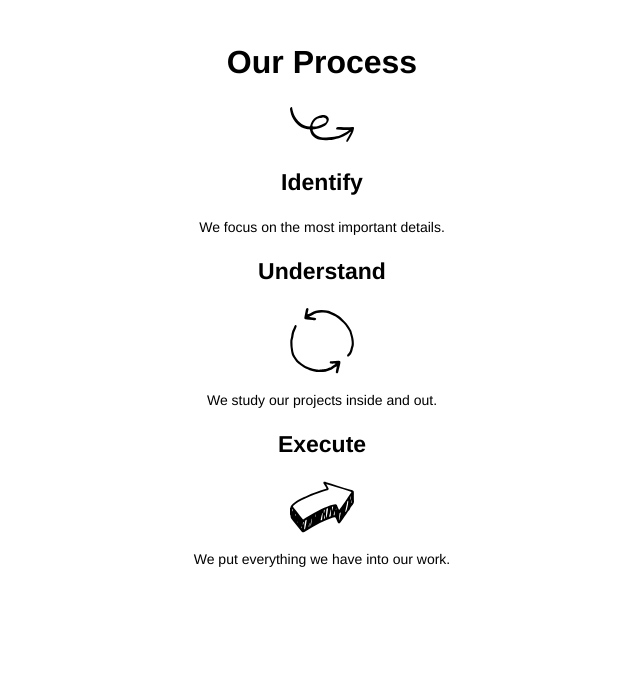
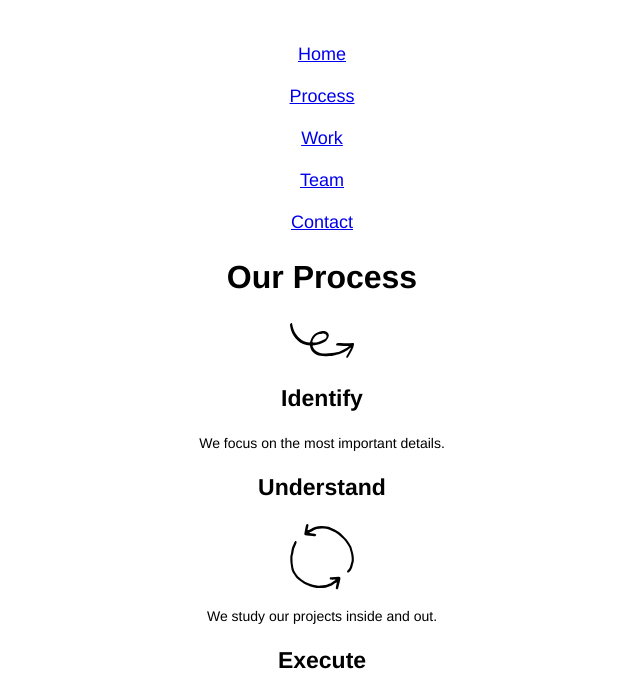
Before and after one commit to le-ju/Broadway, a plain HTML site: page broadway/index.html in a window 1280 px wide. Shown: the part 130-807 px from the top of the page, without its empty margins (318-958 px from the left). Drawn offline with Linux system fonts and the light colour scheme.

Commit message:
Testing.

```diff
--- a/broadway/index.html
+++ b/broadway/index.html
@@ -8,6 +8,14 @@
 <div class="header">
 <h1>Broadway Design
 </h1>
+
+<nav class="nav">
+  <a href="/home/">Home</a><br><br>
+  <a href="/process/">Process</a><br><br>
+  <a href="/work/">Work</a><br><br>
+  <a href="/team/">Team</a><br><br>
+  <a href="/contact/">Contact</a>
+</nav>
 </div>
 
 <h2>Our Process</h2>
@@ -25,3 +33,5 @@
 
   </body>
 </html>
+
+Hello
--- a/broadway/resources/css/style.css
+++ b/broadway/resources/css/style.css
@@ -26,3 +26,9 @@ p {
 .header {
   background-image: url("resources/the_flatiron_building.png");
 }
+
+
+.nav {
+  font-size: 18px;
+  color: white;
+}
```
Also changed, not shown: 2 other files.
